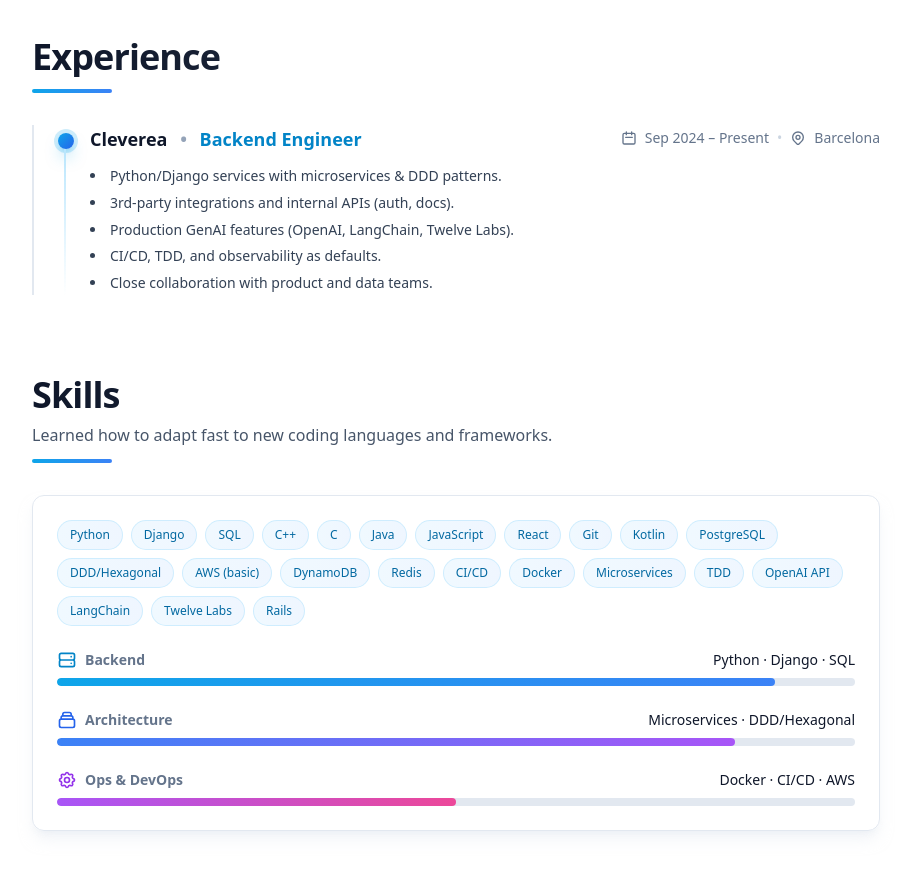
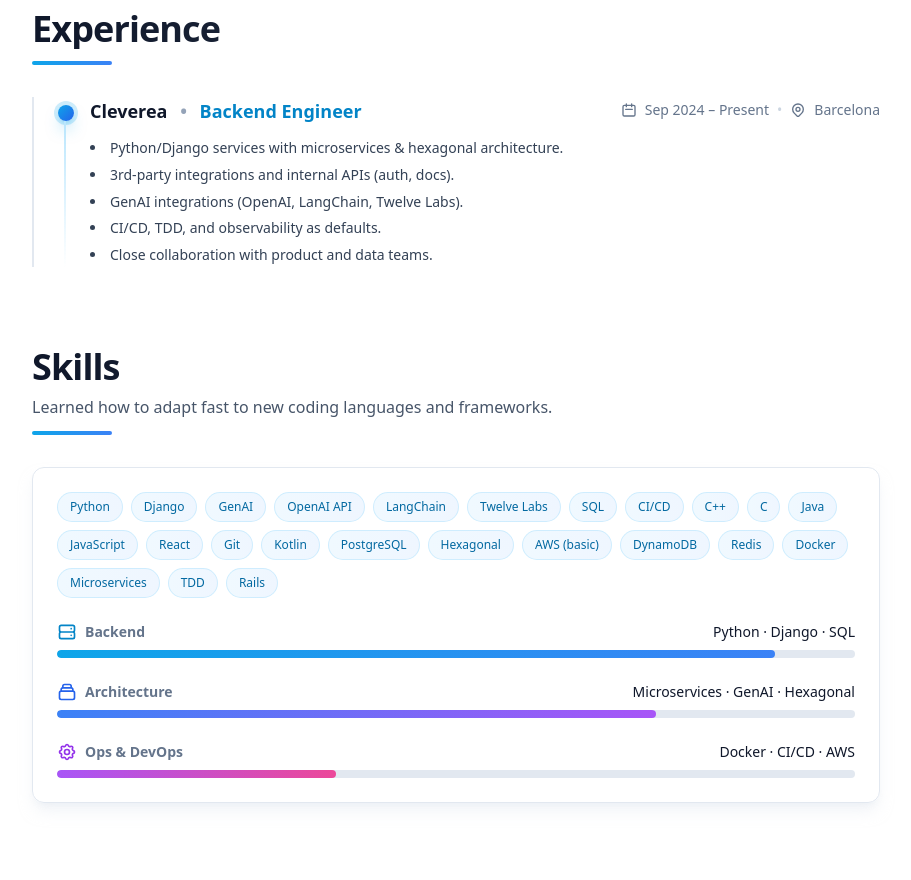
Before and after one commit to andreusabaterl/andreusabaterl.github.io, an Astro site: page / in a window 1280 px wide. Shown: the part 1560-2440 px from the top of the page, without its empty margins (184-1095 px from the left). Built offline with nearby package versions, Linux system fonts and the light colour scheme; Astro itself is replaced by a stand-in of ours.

Commit message:
little improvements

```diff
--- a/scripts/generate-og.mjs
+++ b/scripts/generate-og.mjs
@@ -74,7 +74,7 @@
                     marginTop: '12px',
                     fontWeight: '400',
                   },
-                  children: 'Python/Django • Microservices • DDD • CI/CD • GenAI',
+                  children: 'Python/Django • Microservices • CI/CD • GenAI',
                 },
               },
               // Location badge
--- a/src/i18n/translations.ts
+++ b/src/i18n/translations.ts
@@ -31,9 +31,9 @@
     'section.experience': 'Experience',
     'experience.cleverea.role': 'Backend Engineer',
     'experience.cleverea.location': 'Barcelona',
-    'experience.cleverea.desc1': 'Python/Django services with microservices & DDD patterns.',
+    'experience.cleverea.desc1': 'Python/Django services with microservices & hexagonal architecture.',
     'experience.cleverea.desc2': '3rd-party integrations and internal APIs (auth, docs).',
-    'experience.cleverea.desc3': 'Production GenAI features (OpenAI, LangChain, Twelve Labs).',
+    'experience.cleverea.desc3': 'GenAI integrations (OpenAI, LangChain, Twelve Labs).',
     'experience.cleverea.desc4': 'CI/CD, TDD, and observability as defaults.',
     'experience.cleverea.desc5': 'Close collaboration with product and data teams.',
 
@@ -43,7 +43,7 @@
     'skills.backend': 'Backend',
     'skills.backend.tech': 'Python · Django · SQL',
     'skills.architecture': 'Architecture',
-    'skills.architecture.tech': 'Microservices · DDD/Hexagonal',
+    'skills.architecture.tech': 'Microservices · GenAI · Hexagonal',
     'skills.ops': 'Ops & DevOps',
     'skills.ops.tech': 'Docker · CI/CD · AWS',
 
@@ -96,9 +96,9 @@
     'section.experience': 'Experiencia',
     'experience.cleverea.role': 'Ingeniero Backend',
     'experience.cleverea.location': 'Barcelona',
-    'experience.cleverea.desc1': 'Servicios Python/Django con microservicios y patrones DDD.',
+    'experience.cleverea.desc1': 'Servicios Python/Django con microservicios y arquitectura hexagonal.',
     'experience.cleverea.desc2': 'Integraciones de terceros y APIs internas (auth, docs).',
-    'experience.cleverea.desc3': 'Integración de GenAI en producción (OpenAI, LangChain, Twelve Labs).',
+    'experience.cleverea.desc3': 'Integraciones de inteligencia artificial generativa (OpenAI, LangChain, Twelve Labs).',
     'experience.cleverea.desc4': 'CI/CD, TDD y observabilidad como estándares.',
     'experience.cleverea.desc5': 'Colaboración cercana con equipos de producto y datos.',
 
@@ -108,7 +108,7 @@
     'skills.backend': 'Backend',
     'skills.backend.tech': 'Python · Django · SQL',
     'skills.architecture': 'Arquitectura',
-    'skills.architecture.tech': 'Microservicios · DDD/Hexagonal',
+    'skills.architecture.tech': 'Microservicios · Inteligencia Artificial Generativa · Hexagonal',
     'skills.ops': 'Ops y DevOps',
     'skills.ops.tech': 'Docker · CI/CD · AWS',
 
@@ -161,9 +161,9 @@
     'section.experience': 'Experiència',
     'experience.cleverea.role': 'Enginyer Backend',
     'experience.cleverea.location': 'Barcelona',
-    'experience.cleverea.desc1': 'Serveis Python/Django amb microserveis i patrons DDD.',
+    'experience.cleverea.desc1': 'Serveis Python/Django amb microserveis i arquitectura hexagonal.',
     'experience.cleverea.desc2': 'Integracions de tercers i APIs internes (auth, docs).',
-    'experience.cleverea.desc3': 'Funcionalitats GenAI en producció (OpenAI, LangChain, Twelve Labs).',
+    'experience.cleverea.desc3': 'Integracions d\'intel·ligència artificial generativa (OpenAI, LangChain, Twelve Labs).',
     'experience.cleverea.desc4': 'CI/CD, TDD i observabilitat com a estàndards.',
     'experience.cleverea.desc5': 'Col·laboració propera amb equips de producte i dades.',
 
@@ -173,7 +173,7 @@
     'skills.backend': 'Backend',
     'skills.backend.tech': 'Python · Django · SQL',
     'skills.architecture': 'Arquitectura',
-    'skills.architecture.tech': 'Microserveis · DDD/Hexagonal',
+    'skills.architecture.tech': 'Microserveis · Intel·ligència Artificial Generativa · Hexagonal',
     'skills.ops': 'Ops i DevOps',
     'skills.ops.tech': 'Docker · CI/CD · AWS',
 
--- a/src/layouts/Layout.astro
+++ b/src/layouts/Layout.astro
@@ -41,7 +41,7 @@
     <title>{title}</title>
     <meta name="description" content={description} />
     <meta name="author" content="Andreu Sabater López" />
-    <meta name="keywords" content="Backend Engineer, Python, Django, DDD, Hexagonal Architecture, CI/CD, TDD, GenAI, Barcelona, Software Engineer" />
+    <meta name="keywords" content="Backend Engineer, Python, Django, GenAI, Hexagonal Architecture, CI/CD, TDD, Barcelona, Software Engineer" />
 
     <!-- Canonical URL -->
     <link rel="canonical" href={canonicalURL} />
--- a/src/pages/[...lang].astro
+++ b/src/pages/[...lang].astro
@@ -20,14 +20,14 @@
 const t = useTranslations(lang as 'en' | 'es' | 'ca');
 
 const skills = [
-  "Python", "Django", "SQL", "C++", "C", "Java", "JavaScript", "React", "Git",
-  "Kotlin", "PostgreSQL", "DDD/Hexagonal", "AWS (basic)", "DynamoDB",
-  "Redis", "CI/CD", "Docker", "Microservices", "TDD", "OpenAI API", "LangChain",
-  "Twelve Labs", "Rails",
+  "Python", "Django", "GenAI", "OpenAI API", "LangChain",
+  "Twelve Labs", "SQL", "CI/CD", "C++", "C", "Java", "JavaScript", "React", "Git",
+  "Kotlin", "PostgreSQL", "Hexagonal", "AWS (basic)", "DynamoDB",
+  "Redis", "Docker", "Microservices", "TDD", "Rails",
 ];
 ---
 
-<Layout title="Andreu Sabater — Portfolio" description="Backend Engineer in Barcelona. Python/Django, microservices, DDD, CI/CD & GenAI." lang={lang}>
+<Layout title="Andreu Sabater — Portfolio" description="Backend Engineer in Barcelona. Python/Django, GenAI, CI/CD & Microservices." lang={lang}>
   <!-- HERO -->
   <main class="container-p pt-12 sm:pt-16 md:pt-20 pb-8">
     <header class="mb-12 sm:mb-16 md:mb-20 text-center">
@@ -60,7 +60,7 @@
 
       <!-- Main description with highlights -->
       <p class="max-w-2xl mx-auto text-sm sm:text-base md:text-lg text-slate-700 dark:text-slate-300 leading-relaxed px-4 animate-fade-in-up animate-delay-400">
-        {t('hero.description').split('{python}')[0]}<strong class="text-sky-600 dark:text-sky-400 font-semibold">Python/Django</strong>{t('hero.description').split('{python}')[1].split('{hexagonal}')[0]}<strong class="text-emerald-600 dark:text-emerald-400 font-semibold">DDD/Hexagonal</strong>{t('hero.description').split('{hexagonal}')[1].split('{cicd}')[0]}<strong class="text-blue-600 dark:text-blue-400 font-semibold">CI/CD</strong>{t('hero.description').split('{cicd}')[1].split('{tdd}')[0]}<strong class="text-purple-600 dark:text-purple-400 font-semibold">TDD</strong>{t('hero.description').split('{tdd}')[1].split('{genai}')[0]}<strong class="text-indigo-600 dark:text-indigo-400 font-semibold">GenAI</strong>{t('hero.description').split('{genai}')[1]}
+        {t('hero.description').split('{python}')[0]}<strong class="text-sky-600 dark:text-sky-400 font-semibold">Python/Django</strong>{t('hero.description').split('{python}')[1].split('{hexagonal}')[0]}<strong class="text-emerald-600 dark:text-emerald-400 font-semibold">Hexagonal</strong>{t('hero.description').split('{hexagonal}')[1].split('{cicd}')[0]}<strong class="text-blue-600 dark:text-blue-400 font-semibold">CI/CD</strong>{t('hero.description').split('{cicd}')[1].split('{tdd}')[0]}<strong class="text-purple-600 dark:text-purple-400 font-semibold">TDD</strong>{t('hero.description').split('{tdd}')[1].split('{genai}')[0]}<strong class="text-indigo-600 dark:text-indigo-400 font-semibold">GenAI</strong>{t('hero.description').split('{genai}')[1]}
       </p>
 
       <!-- CTA Buttons with stagger -->
@@ -157,7 +157,7 @@
           </div>
           <div class="h-2 bg-slate-200 dark:bg-slate-800 rounded-full overflow-hidden">
             <div class="h-full bg-gradient-to-r from-blue-500 to-purple-500 rounded-full transition-all duration-1000 ease-out group-hover:from-blue-600 group-hover:to-purple-600"
-                 style="width: 85%; animation: slideInLeft 1.5s ease-out 0.2s both;"></div>
+                 style="width: 75%; animation: slideInLeft 1.5s ease-out 0.2s both;"></div>
           </div>
         </div>
 
@@ -174,7 +174,7 @@
           </div>
           <div class="h-2 bg-slate-200 dark:bg-slate-800 rounded-full overflow-hidden">
             <div class="h-full bg-gradient-to-r from-purple-500 to-pink-500 rounded-full transition-all duration-1000 ease-out group-hover:from-purple-600 group-hover:to-pink-600"
-                 style="width: 50%; animation: slideInLeft 1.5s ease-out 0.4s both;"></div>
+                 style="width: 35%; animation: slideInLeft 1.5s ease-out 0.4s both;"></div>
           </div>
         </div>
       </div>
```
Also changed, not shown: README.md, public/og.png.
